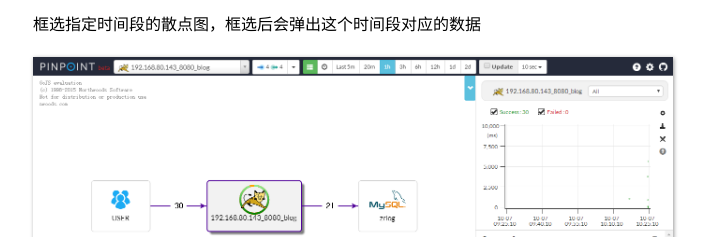
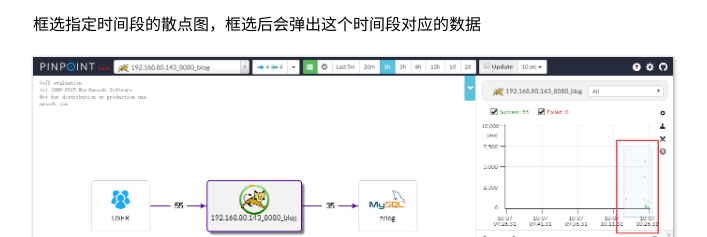
Before and after one commit to xsllqs/xsllqs.github.io, a Jekyll site: the page built from _posts/2016-10-7-pinpoint.md, in a window 1280 px wide. Shown: the part 6163-6400 px from the top of the page, without its empty margins (307-1014 px from the left). Built offline with Jekyll 4.4.1, drawn with Linux system fonts in a browser that asks for light colours; comment, search, counter and statistics services are not loaded.

Commit message:
更新博客

```diff
--- a/_posts/2016-10-7-pinpoint.md
+++ b/_posts/2016-10-7-pinpoint.md
@@ -266,7 +266,7 @@ demo应用我选择了一个简单的blog
 
 框选指定时间段的散点图，框选后会弹出这个时间段对应的数据
 
-![3]({{ site.url }}/assets/2016-10-7-pinpoint2.png)
+![3]({{ site.url }}/assets/2016-10-7-pinpoint3.png)
 
 ![4]({{ site.url }}/assets/2016-10-7-pinpoint4.png)
 
```
